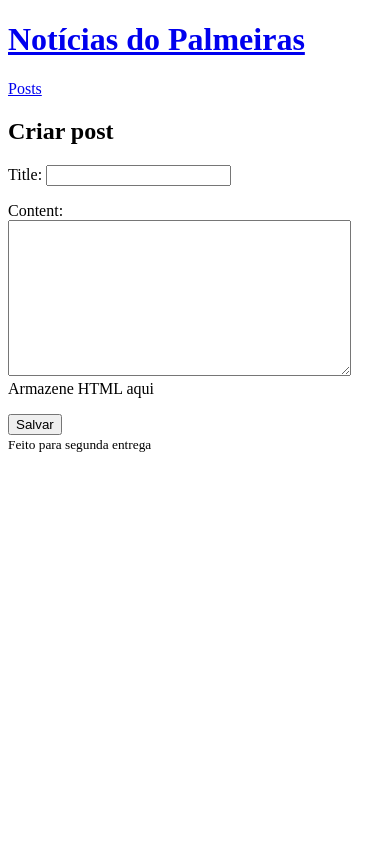
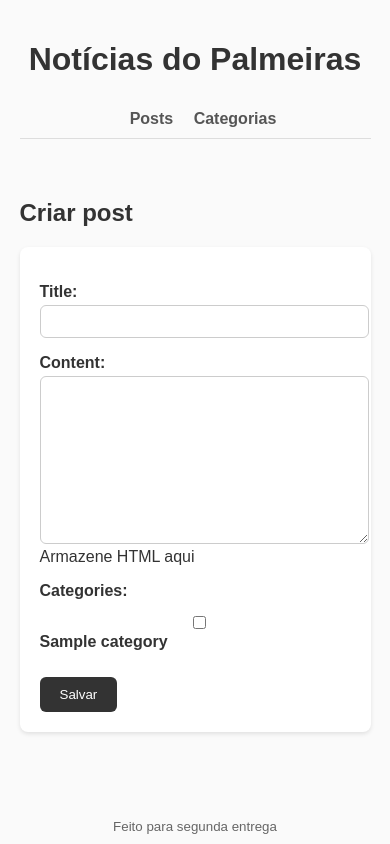
Before and after one commit to rafaelcarsch/EP_SI_2, a Django app: page /post/create/ in a window 390 px wide. Run offline with Django 5.2, Linux system fonts and the light colour scheme; tables that the repository leaves empty hold one stand-in row (values such as "Sample post").

Commit message:
- add category management with models, views, forms, and templates - add style.css

```diff
--- a/blog_app/admin.py
+++ b/blog_app/admin.py
@@ -1,6 +1,6 @@
 
 from django.contrib import admin
-from .models import Post, Comment
+from .models import Post, Comment, Category
 
 @admin.register(Post)
 class PostAdmin(admin.ModelAdmin):
@@ -11,3 +11,7 @@ class PostAdmin(admin.ModelAdmin):
 class CommentAdmin(admin.ModelAdmin):
     list_display = ('post', 'author', 'posted_at')
     search_fields = ('text',)
+
+@admin.register(Category)
+class CategoryAdmin(admin.ModelAdmin):
+    list_display = ('name',)
--- a/blog_app/forms.py
+++ b/blog_app/forms.py
@@ -1,7 +1,11 @@
 from django import forms
-from .models import Post
+from .models import Post, Category
 
 class PostForm(forms.ModelForm):
     class Meta:
         model = Post
-        fields = ['title', 'content']
+        fields = ['title', 'content', 'categories']
+
+        widgets = {
+            'categories': forms.CheckboxSelectMultiple(),  # para múltiplas categorias
+        }
--- a/blog_app/models.py
+++ b/blog_app/models.py
@@ -3,10 +3,21 @@ from django.db import models
 from django.urls import reverse
 from django.conf import settings
 
+class Category(models.Model):
+    name = models.CharField(max_length=100, unique=True)
+    description = models.TextField(blank=True)
+
+    class Meta:
+        verbose_name_plural = "Categories"
+
+    def __str__(self):
+        return self.name
+
 class Post(models.Model):
     title = models.CharField(max_length=255)
     content = models.TextField(help_text="Armazene HTML aqui")
     posted_at = models.DateTimeField(auto_now_add=True)
+    categories = models.ManyToManyField(Category, related_name='posts', blank=True)
 
     class Meta:
         ordering = ['-posted_at']
--- /dev/null
+++ b/blog_app/static/blog_app/style.css
@@ -0,0 +1,217 @@
+/* ===========================
+   BASE GERAL DO SITE
+   =========================== */
+
+body {
+    height: 100vh;
+    display: flex;
+    flex-direction: column;
+    margin: 0;
+    font-family: Arial, sans-serif;
+    background: #fafafa;
+    color: #333;
+}
+
+/* Header e navegação */
+header {
+    display: flex;
+    justify-content: space-between;
+    align-items: center;
+    width: 80%;
+    margin: 20px auto;
+    padding-bottom: 10px;
+    border-bottom: 1px solid #ddd;
+}
+
+header h1 a {
+    text-decoration: none;
+    color: #333;
+}
+
+nav a {
+    margin-left: 16px;
+    text-decoration: none;
+    color: #555;
+    font-weight: bold;
+}
+
+nav a:hover {
+    color: #000;
+}
+
+/* Área principal */
+main {
+    width: 80%;
+    margin: 20px auto;
+    flex: 1;
+}
+
+/* Rodapé */
+footer {
+    display: flex;
+    justify-content: center;
+    padding: 10px;
+    color: #666;
+}
+
+/* ===========================
+   LISTA DE POSTS (card list)
+   =========================== */
+
+.card-container {
+    display: flex;
+    flex-wrap: wrap;
+    justify-content: space-between;
+}
+
+.card {
+    border: 1px solid #ccc;
+    border-radius: 8px;
+    padding: 16px;
+    margin-bottom: 16px;
+    width: 30%;
+    background: #fff;
+    box-shadow: 0 2px 4px rgba(0,0,0,0.1);
+}
+
+.card h3 {
+    margin-top: 0;
+}
+
+.card h3 a {
+    text-decoration: none;
+    color: #333;
+}
+
+.card h3 a:hover {
+    text-decoration: underline;
+}
+
+.card small {
+    color: #777;
+}
+
+/* ===========================
+   PÁGINA DE DETALHES DO POST
+   =========================== */
+
+.post-detail {
+    background: #fff;
+    padding: 20px;
+    border-radius: 8px;
+    box-shadow: 0 2px 4px rgba(0,0,0,0.1);
+}
+
+.post-detail h2 {
+    margin-top: 0;
+}
+
+.post-meta {
+    color: #777;
+    margin-bottom: 20px;
+}
+
+.post-content {
+    margin-top: 10px;
+    line-height: 1.6;
+}
+
+/* Categorias do post */
+.category-badge {
+    display: inline-block;
+    background: #eee;
+    padding: 4px 10px;
+    margin-right: 6px;
+    border-radius: 5px;
+    font-size: 0.85em;
+}
+
+/* ===========================
+   FORMULÁRIOS (criar/editar)
+   =========================== */
+
+form {
+    background: #fff;
+    padding: 20px;
+    border-radius: 8px;
+    box-shadow: 0 2px 4px rgba(0,0,0,0.1);
+}
+
+form p {
+    margin-bottom: 12px;
+}
+
+form label {
+    font-weight: bold;
+}
+
+form input, form textarea, form select {
+    width: 100%;
+    padding: 8px;
+    border-radius: 6px;
+    border: 1px solid #ccc;
+    margin-top: 4px;
+}
+
+button {
+    padding: 10px 20px;
+    border: none;
+    background: #333;
+    color: white;
+    border-radius: 6px;
+    cursor: pointer;
+    margin-top: 10px;
+}
+
+button:hover {
+    background: #555;
+}
+
+/* Checkboxes das categorias */
+.checkboxlabel {
+    display: block;
+    margin-bottom: 6px;
+}
+
+/* ===========================
+   COMENTÁRIOS
+   =========================== */
+
+.comment {
+    padding: 12px;
+    background: #f3f3f3;
+    border-radius: 8px;
+    margin-bottom: 10px;
+}
+
+.comment strong {
+    color: #333;
+}
+
+/* ===========================
+   RESPONSIVIDADE
+   =========================== */
+
+@media (max-width: 768px) {
+
+    /* Header vertical no mobile */
+    header {
+        flex-direction: column;
+        align-items: center;
+    }
+
+    nav {
+        margin-top: 10px;
+    }
+
+    /* Cards ocupam toda a largura */
+    .card {
+        width: 100%;
+        margin-bottom: 12px;
+    }
+
+    /* Ajuste de layout geral */
+    main, header {
+        width: 90%;
+    }
+}
--- a/blog_app/urls.py
+++ b/blog_app/urls.py
@@ -2,8 +2,8 @@ from django.urls import path
 from . import views
 from .views import (
     PostListView, PostDetailView,
-    PostCreateView, PostUpdateView, PostDeleteView,
-    CommentCreateView,
+    PostCreateView, PostEditView, PostDeleteView,
+    CommentCreateView, CategoryListView, CategoryDetailView
 )
 from django.contrib.auth.decorators import login_required
 
@@ -11,7 +11,9 @@ urlpatterns = [
     path('', PostListView.as_view(), name='post_list'),
     path('post/<int:pk>/', PostDetailView.as_view(), name='post_detail'),
     path('post/create/', PostCreateView.as_view(), name='post_create'),
-    path('post/<int:pk>/edit/', PostUpdateView.as_view(), name='post_edit'),
+    path('post/<int:pk>/edit/', PostEditView.as_view(), name='post_edit'),
     path('post/<int:pk>/delete/', PostDeleteView.as_view(), name='post_delete'),
     path('post/<int:post_id>/comment/', login_required(CommentCreateView.as_view()), name='comment_form'),
+    path('categories/', CategoryListView.as_view(), name='category_list'),
+    path('category/<int:pk>/', CategoryDetailView.as_view(), name='category_detail'),
 ]
--- a/blog_app/views.py
+++ b/blog_app/views.py
@@ -2,7 +2,10 @@ from django.shortcuts import get_object_or_404, redirect
 from django.urls import reverse_lazy, reverse
 from django.views.generic import ListView, DetailView, CreateView, UpdateView, DeleteView
 from django.contrib.auth.mixins import LoginRequiredMixin
-from .models import Post, Comment
+from .models import Post, Comment, Category
+from django.views import View
+from django.views.generic import ListView, DetailView
+from .forms import PostForm
 
 class PostListView(ListView):
     model = Post
@@ -27,17 +30,16 @@ class PostDetailView(DetailView):
 
 class PostCreateView(CreateView):
     model = Post
-    fields = ['title', 'content']
-    template_name = "blog_app/post_form.html"
+    form_class = PostForm
+    template_name = 'blog_app/post_form.html'
 
     def get_success_url(self):
         return reverse("post_detail", kwargs={"pk": self.object.pk})
 
-
-class PostUpdateView(UpdateView):
+class PostEditView(UpdateView):
     model = Post
-    fields = ['title', 'content']
-    template_name = "blog_app/post_form.html"
+    form_class = PostForm
+    template_name = 'blog_app/post_form.html'
 
     def get_success_url(self):
         return reverse("post_detail", kwargs={"pk": self.object.pk})
@@ -66,3 +68,19 @@ class CommentCreateView(LoginRequiredMixin, CreateView):
 
     def get_success_url(self):
         return reverse("post_detail", kwargs={"pk": self.kwargs["post_id"]})
+
+
+class CategoryListView(ListView):
+    model = Category
+    template_name = 'blog_app/category_list.html'
+    context_object_name = 'categories'
+
+class CategoryDetailView(DetailView):
+    model = Category
+    template_name = 'blog_app/category_detail.html'
+    context_object_name = 'category'
+
+    def get_context_data(self, **kwargs):
+        context = super().get_context_data(**kwargs)
+        context["posts"] = self.object.posts.all()
+        return context
--- a/blog_site/settings.py
+++ b/blog_site/settings.py
@@ -13,9 +13,11 @@ https://docs.djangoproject.com/en/5.2/ref/settings/
 from pathlib import Path
 import os
 
+
+
 # Build paths inside the project like this: BASE_DIR / 'subdir'.
 BASE_DIR = Path(__file__).resolve().parent.parent
-
+STATIC_URL = '/static/'
 
 # Quick-start development settings - unsuitable for production
 # See https://docs.djangoproject.com/en/5.2/howto/deployment/checklist/
@@ -106,7 +108,7 @@ AUTH_PASSWORD_VALIDATORS = [
 
 LANGUAGE_CODE = 'en-us'
 
-TIME_ZONE = 'UTC'
+TIME_ZONE = 'America/Sao_Paulo'
 
 USE_I18N = True
 
--- a/templates/blog_app/index.html
+++ b/templates/blog_app/index.html
@@ -1,14 +1,18 @@
+{% load static %}
+
 <!doctype html>
 <html>
 <head>
   <meta charset="utf-8">
   <title>{% block title %}Blog de Notícias{% endblock %}</title>
+  <link rel="stylesheet" href="{% static 'blog_app/style.css' %}">
 </head>
 <body>
   <header>
     <h1><a href="{% url 'post_list' %}">Notícias do Palmeiras</a></h1>
     <nav>
       <a href="{% url 'post_list' %}">Posts</a>
+      <a href="{% url 'category_list' %}">Categorias</a>
       <!-- link para categorias será adicionado depois -->
     </nav>
   </header>
--- a/templates/blog_app/post_form.html
+++ b/templates/blog_app/post_form.html
@@ -1,6 +1,8 @@
 {% extends "blog_app/index.html" %}
+
 {% block content %}
-  <h2>{% if post %}Editar post{% else %}Criar post{% endif %}</h2>
+  <h2>{% if object %}Editar post{% else %}Criar post{% endif %}</h2>
+
   <form method="post">
     {% csrf_token %}
     {{ form.as_p }}
--- a/templates/blog_app/post_list.html
+++ b/templates/blog_app/post_list.html
@@ -5,7 +5,7 @@
   <a href="{% url 'post_create' %}">Criar novo post</a>
   <ul>
     {% for post in posts %}
-      <li><a href="{{ post.get_absolute_url }}">{{ post.title }}</a> — {{ post.posted_at|date:"SHORT_DATETIME_FORMAT" }}</li>
+      <li><a href="{{ post.get_absolute_url }}">{{ post.title }}</a> Postado em {{ post.posted_at|date:"SHORT_DATETIME_FORMAT" }}</li>
     {% empty %}
       <li>Sem posts</li>
     {% endfor %}
```
Also changed, not shown: templates/blog_app/category_detail.html (added, +13 -0 lines), templates/blog_app/category_list.html (added, +11 -0 lines), templates/blog_app/post_detail.html (+9 -0 lines), blog_app/migrations/0003_category_post_categories.py (added).
